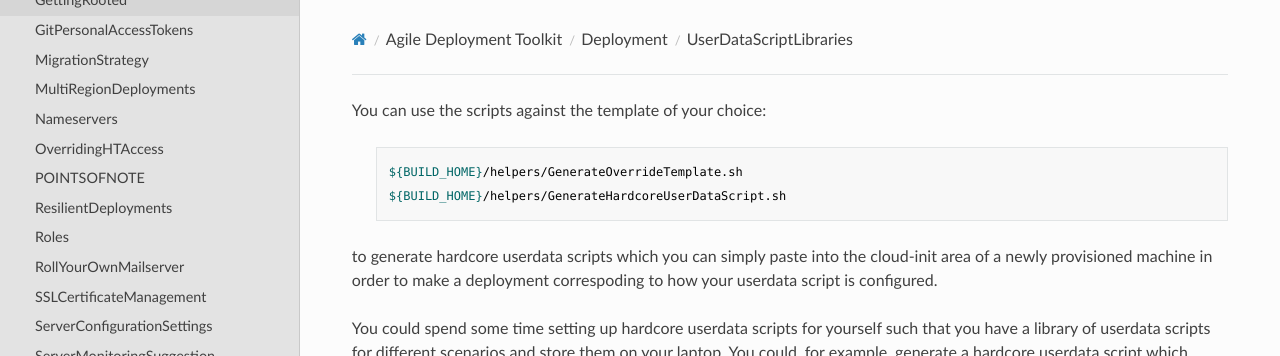
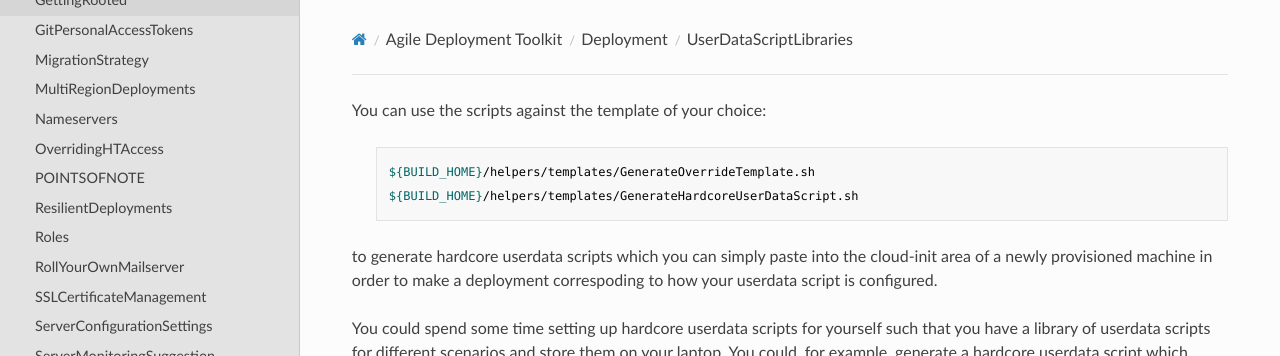
Before and after one commit to wintersys-dev/adt-documentation, an MkDocs documentation site: the page built from docs/Agile Deployment Toolkit/Deployment/UserDataScriptLibraries.md, in a window 1280 px wide. Shown: the top 356 px of the page. Built offline with MkDocs 1.6.1, drawn with Linux system fonts in a browser that asks for light colours; nearby versions of some CDN libraries.

Commit message:
Update UserDataScriptLibraries.md

```diff
--- a/docs/Agile Deployment Toolkit/Deployment/UserDataScriptLibraries.md
+++ b/docs/Agile Deployment Toolkit/Deployment/UserDataScriptLibraries.md
@@ -1,7 +1,7 @@
 You can use the scripts against the template of your choice:
 
->     ${BUILD_HOME}/helpers/GenerateOverrideTemplate.sh
->     ${BUILD_HOME}/helpers/GenerateHardcoreUserDataScript.sh
+>     ${BUILD_HOME}/helpers/templates/GenerateOverrideTemplate.sh
+>     ${BUILD_HOME}/helpers/templates/GenerateHardcoreUserDataScript.sh
 
 to generate hardcore userdata scripts which you can simply paste into the cloud-init area of a newly provisioned machine in order to make a deployment
 correspoding to how your userdata script is configured.
```
